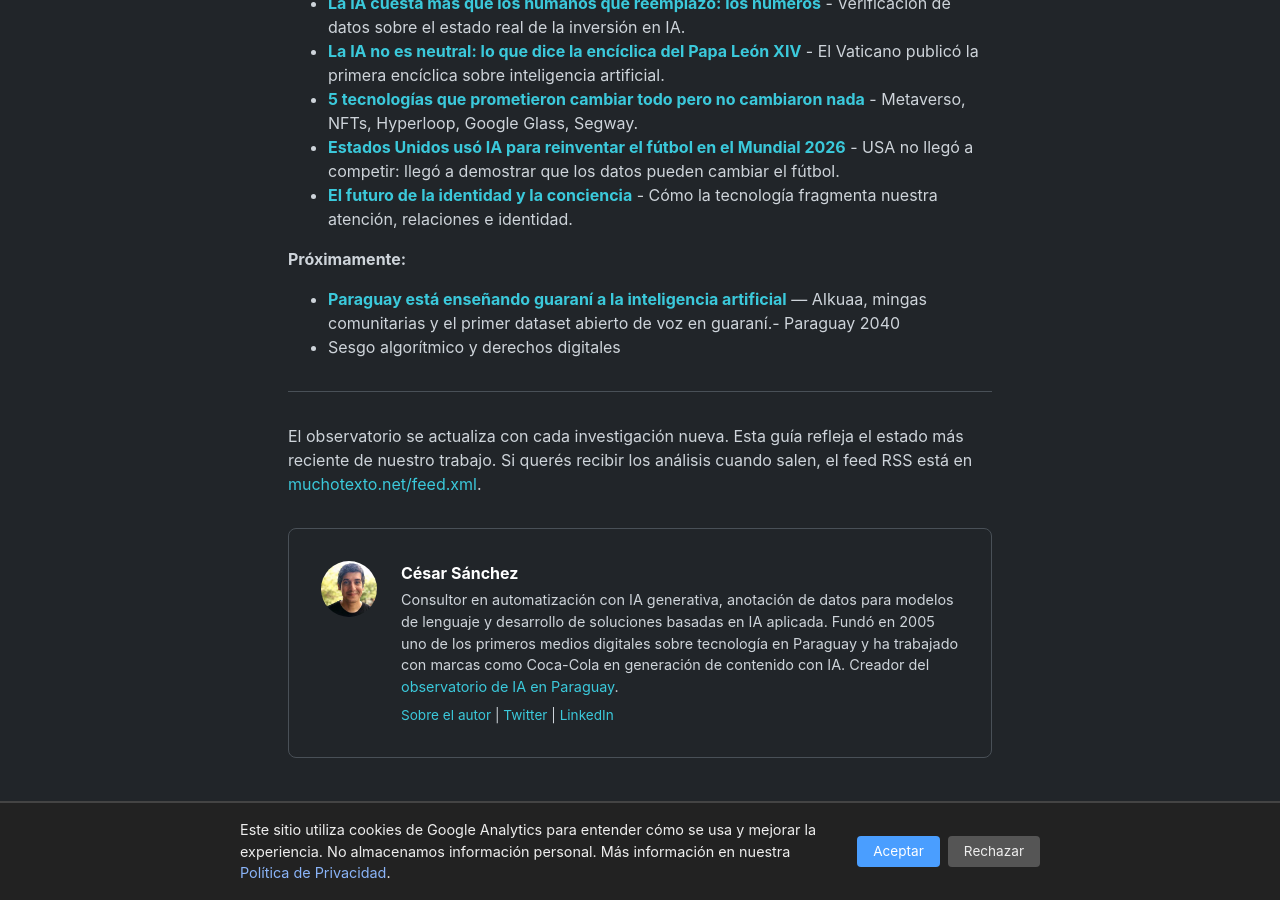
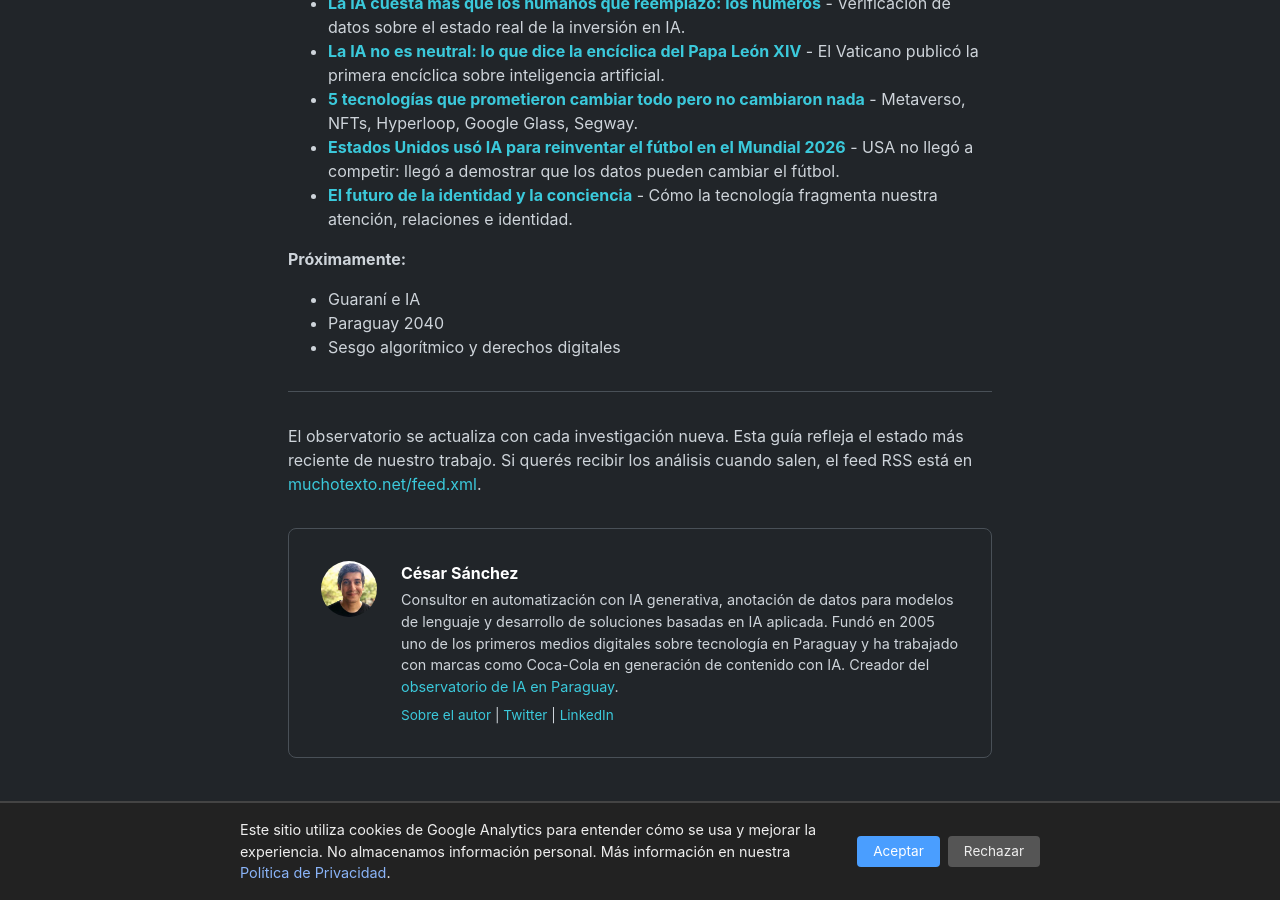
Before and after one commit to miravosqueinteresante/muchotexto.net, a Jekyll site: the page built from ia-en-paraguay.markdown, in a window 1280 px wide and 900 px high, scrolled down 4193 px. Built offline with Jekyll 4.4.1, drawn with Linux system fonts in a browser that asks for light colours.

Commit message:
Revert article #41 - restart with full process per §6

```diff
--- a/ia-en-paraguay.markdown
+++ b/ia-en-paraguay.markdown
@@ -106,7 +106,8 @@ La tecnología no existe en el vacío. Cambia cómo nos vemos, cómo nos relacio
 - **[El futuro de la identidad y la conciencia]({% post_url 2026-05-13-ciberhumanidad %})** - Cómo la tecnología fragmenta nuestra atención, relaciones e identidad.
 
 **Próximamente:**
-- **[Paraguay está enseñando guaraní a la inteligencia artificial]({% post_url 2026-07-29-guarani-ia %})** — AIkuaa, mingas comunitarias y el primer dataset abierto de voz en guaraní.- Paraguay 2040
+- Guaraní e IA
+- Paraguay 2040
 - Sesgo algorítmico y derechos digitales
 
 ---
--- a/llms.txt
+++ b/llms.txt
@@ -62,7 +62,6 @@ sameAs: [@cesanz](https://x.com/cesanz), [LinkedIn](https://www.linkedin.com/in/
 - [La IA no es neutral: lo que dice la encíclica del Papa León XIV](https://muchotexto.net/articulos/2026/05/28/magnifica-humanitas-enciclica-ia/)
 - [5 tecnologías que prometieron cambiar todo pero no cambiaron nada](https://muchotexto.net/articulos/2026/05/15/cinco-tecnologias-que-prometieron-cambiar-todo/)
 - [El laboratorio americano: cómo EE.UU. usa IA para reinventar el fútbol](https://muchotexto.net/articulos/2026/06/23/laboratorio-americano-ia-futbol-mundial-2026/)
-- [Paraguay está enseñando guaraní a la inteligencia artificial](https://muchotexto.net/articulos/2026/07/29/guarani-ia/)
 - [¿Qué es realmente el fútbol?](https://muchotexto.net/articulos/2026/06/10/que-es-realmente-el-futbol/)
 - [El futuro de la identidad y la conciencia](https://muchotexto.net/articulos/2026/05/13/ciberhumanidad/)
 
```
